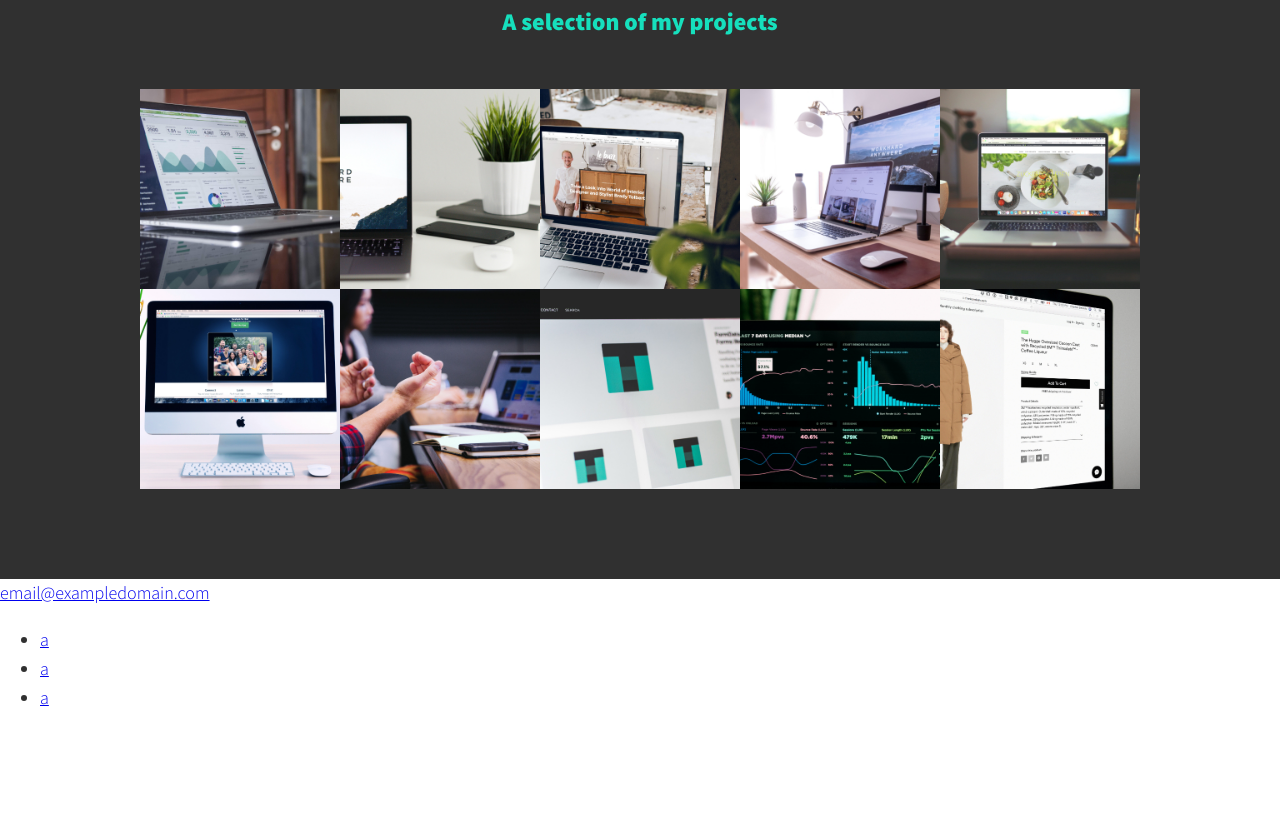
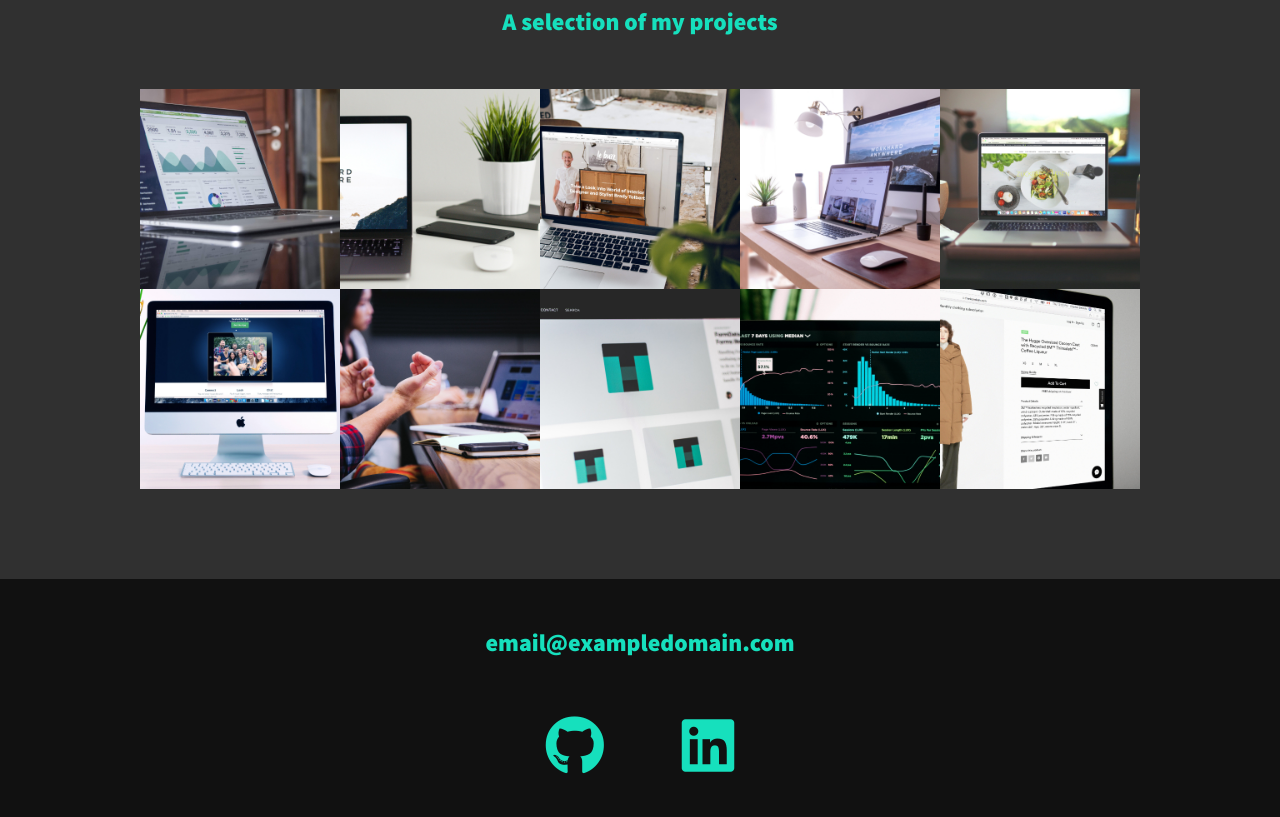
Before and after one commit to donatmarton/portfolio-website, a plain HTML site: page index.html in a window 1280 px wide. Shown: the part 2053-2870 px from the top of the page. Before the commit the page ends 2783 px from the top, so only its background shows below. Drawn offline with nearby package versions, Linux system fonts and the light colour scheme.

Commit message:
Style footer

```diff
--- a/css/style.css
+++ b/css/style.css
@@ -321,3 +321,45 @@ h3 {
   transform: scale(1.2);
   opacity: 0.75;
 }
+
+.footer {
+  background-color: #111;
+  color: var(--clr-accent);
+  text-align: center;
+  padding: 2.5em 0;
+}
+.footer a {
+  color: inherit;
+}
+
+.footer__email {
+  font-size: var(--fs-h3);
+  font-weight: var(--fw-bold);
+  text-decoration: none;
+}
+
+.social-list {
+  margin: 2em 0 0 0;
+  list-style: none;
+  display: flex;
+  justify-content: center;
+  padding: 0;
+}
+
+.social-list__item {
+  margin: 0 .5em;
+}
+
+.social-list__link {
+  font-size: var(--fs-h2);
+  padding: .5em;
+}
+
+
+.footer__email:hover,
+.social-list__link:hover {
+  opacity: 0.7;
+}
+.footer__email:hover {
+  text-decoration: underline;
+}
--- a/index.html
+++ b/index.html
@@ -131,19 +131,15 @@
     </section>
 
     <!-- Footer -->
-    <footer>
+    <footer class="footer">
       <a href="mailto:email@exampledomain.com" class="footer__email">email@exampledomain.com</a>
       <ul class="social-list">
         <li class="social-list__item">
-          <a class="social-list__link" href="https://github.com">a</a>
+          <a class="social-list__link" href="https://github.com"><i class="fab fa-github"></i></a>
         </li>
         <li class="social-list__item">
-          <a class="social-list__link" href="https://github.com">a</a>
+          <a class="social-list__link" href="https://linkedin.com"><i class="fab fa-linkedin"></i></a>
         </li>
-        <li class="social-list__item">
-          <a class="social-list__link" href="https://github.com">a</a>
-        </li>
-
       </ul>
     </footer>
   </body>
```
